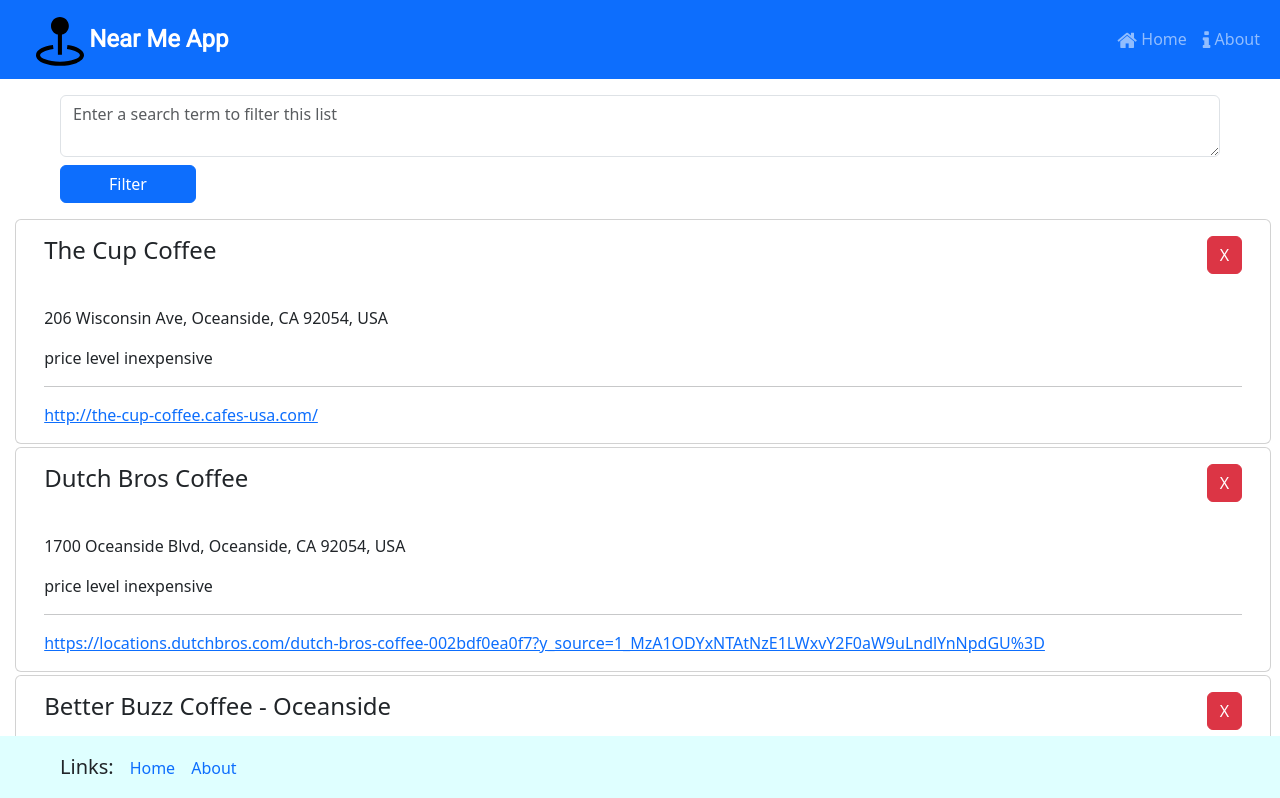
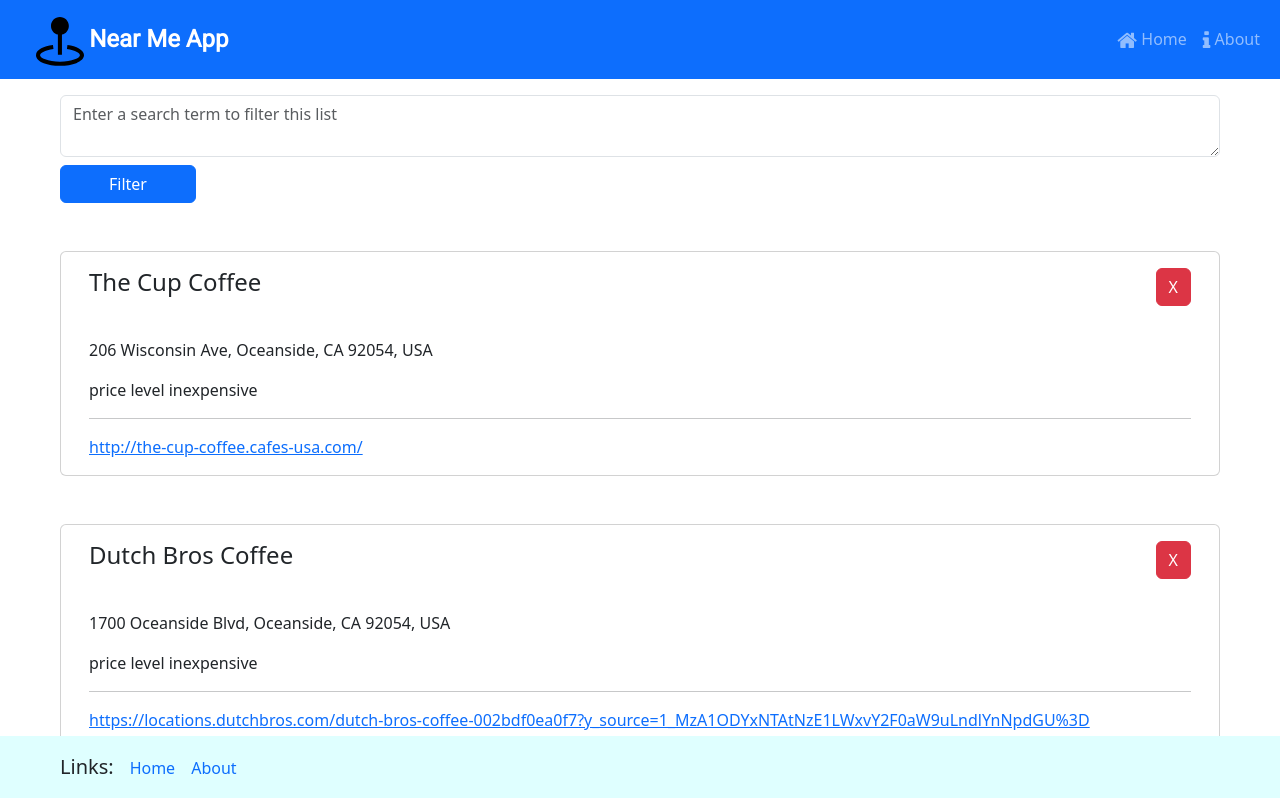
Before and after one commit to janbalangue/near-me-app, a React (Create React App) app: page /search in a window 1280 px wide. Shown: the top 798 px of the page. Built offline with nearby package versions, Linux system fonts and the light colour scheme.

Commit message:
SearchPage format changes

```diff
--- a/src/pages/SearchPage.js
+++ b/src/pages/SearchPage.js
@@ -4,12 +4,10 @@
   CardTitle,
   CardBody,
   CardText,
-  Col,
   Row,
   Button,
   Form,
   Input,
-  Label,
   FormGroup,
 } from "reactstrap";
 import { useState } from "react";
@@ -37,7 +35,7 @@
       </Form>
       {response.places.map((site, index) => {
         return (
-          <Row key={index} style={{ minWidth: "100%", margin: ".2rem" }}>
+          <Row key={index} style={{ margin: "3rem" }}>
             <Card className="site-card">
               <CardTitle className="m-3">
                 <Button
```
